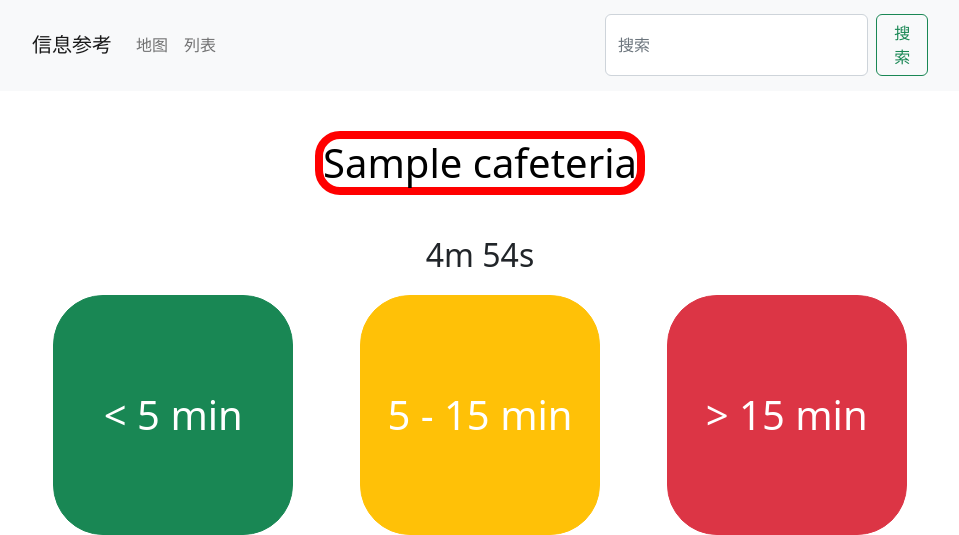
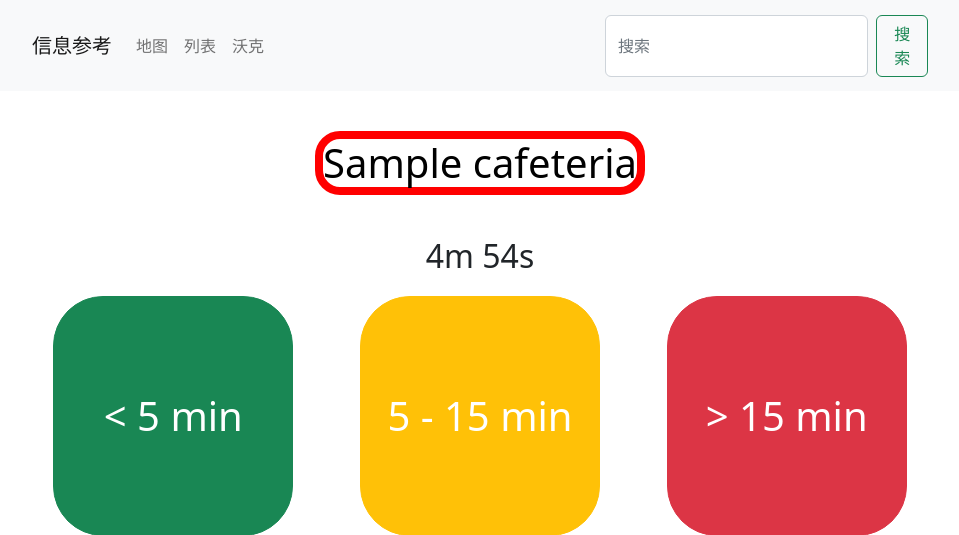
Before and after one commit to zztdw/cu, a Flask app: template frontend/templates/worker.html in a window 1280 px wide. Shown: the top 535 px of the page, without its empty margins (160-1119 px from the left). Run offline with Flask 3, Linux system fonts and the light colour scheme; the template is opened without the code that fills it: most values are stand-ins (such as "Sample title", 1, 10 or a date in 2020); some libraries are stand-ins or nearby versions.

Commit message:
数据库添加列

```diff
--- a/frontend/model.py
+++ b/frontend/model.py
@@ -24,6 +24,7 @@ class Cafeteria:
         self.coords_lat = info.get("coords_lat","0")
         self.coords_lon = info.get("coords_lon","0")
         self.type =  info.get("type", "Fast Food")
+        self.tele =  info.get("tele", "88888888")
 
     #该函数将返回一个字典，其中包含该类的所有属性
     def getAttr(self):
--- a/frontend/templates/base.html
+++ b/frontend/templates/base.html
@@ -35,7 +35,7 @@
                     <a class="nav-link" href="/dashboard">列表</a>
                   </li>
                   <li class="nav-item">
-                    <a class="nav-link disabled" href="/worker"></a>
+                    <a class="nav-link " href="/map" >沃克</a>
                   </li>
                 </ul>
                 <form class="d-flex" role="search">
--- a/frontend/templates/dashboard.html
+++ b/frontend/templates/dashboard.html
@@ -42,6 +42,7 @@
                                             <li class="list-group-item">地址: {{cafeteria.address}}</li>
                                             <li class="list-group-item">营业时间: {{cafeteria.hours_open[:5]}}-{{cafeteria.hours_closed[:5]}}</li>
                                             <li class="list-group-item">经纬度: {{cafeteria.coords_lat[:7]}} , {{cafeteria.coords_lon[:7]}}</li>
+                                            <li class="list-group-item">手机号码: {{cafeteria.tele[:11]}}</li>
                                         </ul>
                                     </div>
                                     <div class="row">
```
Also changed, not shown: backend/db.sqlite.
